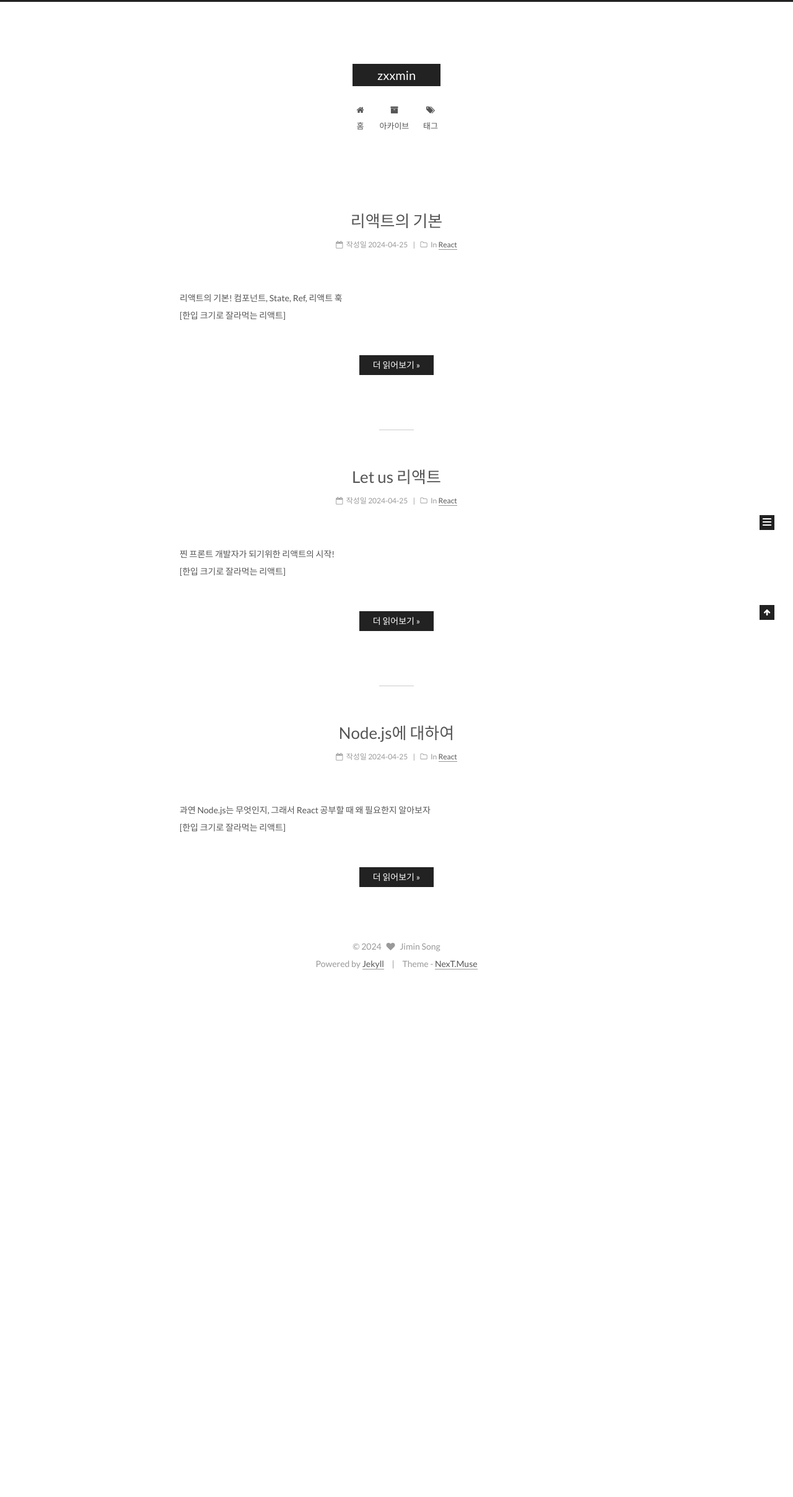
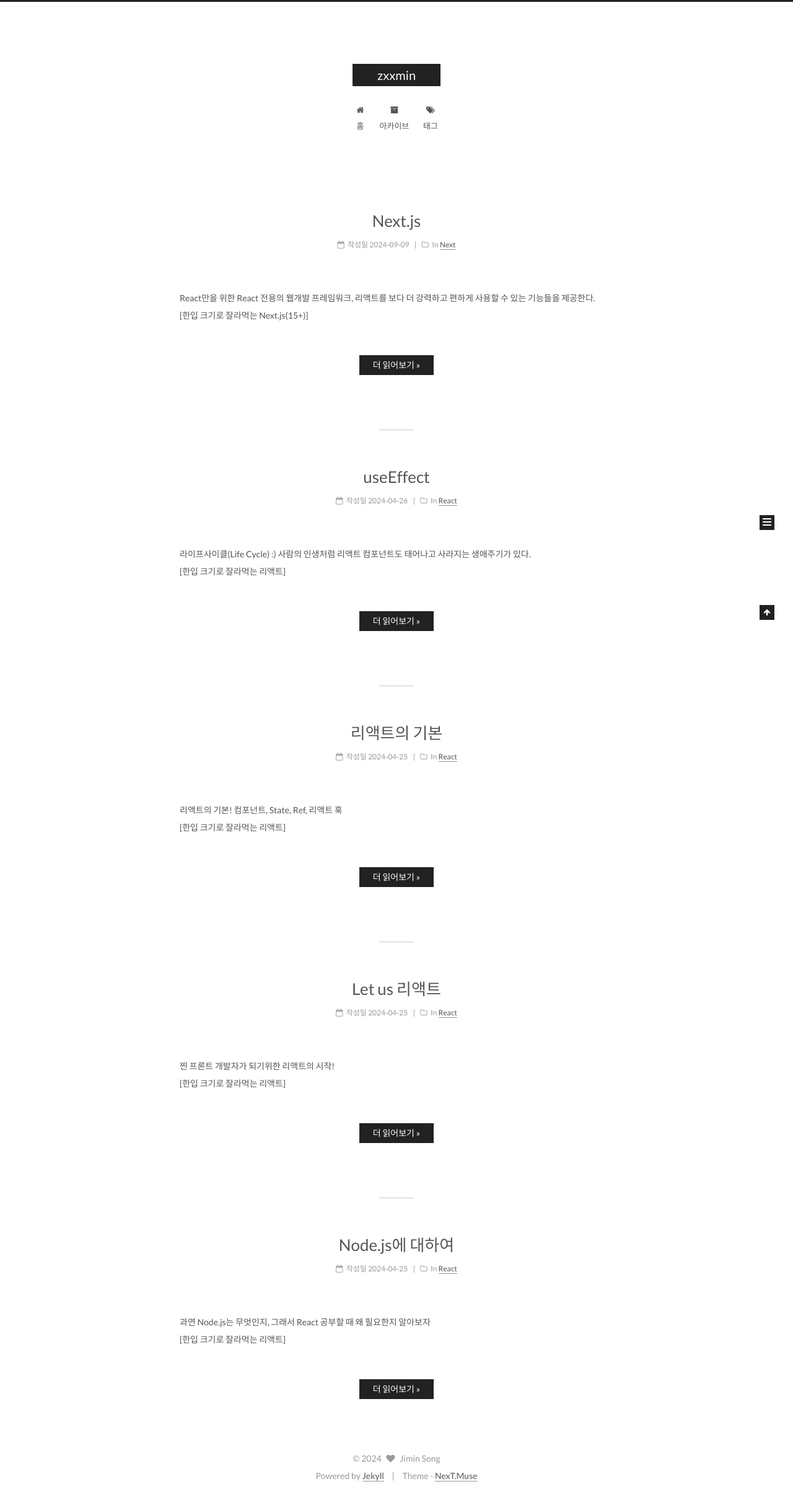
Before and after one commit to zxxmin/zxxmin.github.io, a Jekyll site: the page built from index.html, in a window 1280 px wide. Shown: the whole page at 62% size. Built offline with Jekyll 4.4.1, drawn with Linux system fonts in a browser that asks for light colours; the list of posts is cut into pages by our own code; before the commit the page ends 1589 px from its top, so only the background shows below that.

Commit message:
Next.js 추가

```diff
--- a/_posts/2024-04-25-react-basic.md
+++ b/_posts/2024-04-25-react-basic.md
@@ -81,6 +80,7 @@ State 값이나 set 함수를 여러 컴포넌트에서 사용하는 경우, 최
 Reference(참조)의 줄임말로, 돔(DOM) 요소를 직접 조작할 수 있음.
 
 ## useRef
+ref 객체 생성
 {% highlight javascript linenos %}
 import { useRef } from "react"
 
--- /dev/null
+++ b/_posts/2024-04-26-react-lifecycle.md
@@ -0,0 +1,86 @@
+---
+title: useEffect
+date: 2024-04-26 00:00:01
+categories:
+- React
+---
+
+라이프사이클(Life Cycle) :) 사람의 인생처럼 리액트 컴포넌트도 태어나고 사라지는 생애주기가 있다.<br/>
+[한입 크기로 잘라먹는 리액트]
+
+# 라이프 사이클
+컴포넌트의 라이프사이클은 **마운트(Mount, 탄생)**, **업데이트(Update, 갱신)**, **언마운트(Unmount, 사망)** 으로 구분한다.
+
+* 마운트(Mount) : 컴포넌트를 페이지에 처음 렌더링 할 때
+* 업데이트(Update) : State나 Props의 값이 바뀌거나, 부모 컴포넌트가 리렌더해 자신도 리렌더 될 때
+* 언마운트(Unmount) : 더이상 페이지에 컴포넌트를 렌더링하지 않을 때
+
+# useEffect
+함수 useEffect는 어떤 값이 변경될 때마다 특정 코드를 실행하는 리액트 훅.<br/>
+함수 useEffect를 사용하면 라이프 사이클 제어(Lifecycle Control)를 쉽게 할 수 있다.
+
+{% highlight javascript linenos %}
+import { useEffect } from "react"
+
+useEffect(callback, [deps])
+{% endhighlight %}
+
+첫 번쨰 인수 : 콜백함수(callback), 두 번째 인수 : 의존성 배열(Dependency Array)<br/>
+두 번쨰 인수로 전달된 **의존성 배열의 값이 바뀌면 콜백함수가 실행**.
+
+## 업데이트(Update)
+두 번째 요소인 의존성 배열에 아무것도 전달하지 않으면, useEffect는 컴포넌트를 **렌더링할 때 마다** 콜백 함수를 실행.
+
+{% highlight javascript linenos %}
+import { useEffect } from "react"
+
+useEffect(() => {
+    console.log('컴포넌트 업데이트')
+})
+{% endhighlight %}
+
+### 마운트 시점 제외
+의존성 배열을 인수로 전달하지 않으면 마운트, 업데이트 시점 모두 콜백 함수 호출.
+
+{% highlight javascript linenos %}
+import { useEffect, useRef } from "react"
+
+const didMountRef = useRef(false);
+
+useEffect(() => {
+    if(!didMountRef.current) {
+        didMountRef.current = true;
+        return;
+    } else {
+        console.log('컴포넌트 업데이트')
+    }
+})
+{% endhighlight %}
+
+## 마운트(Mount)
+"컴포넌트의 마운트를 제어한다"<br/>
+의존성 배열에 빈 배열을 전달하면 컴포넌트의 마운트 시점에만 콜백 함수를 실행.
+
+{% highlight javascript linenos %}
+import { useEffect } from "react"
+
+useEffect(() => {
+    console.log('컴포넌트 업데이트')
+}, [])
+{% endhighlight %}
+
+## 언마운트(Unmount)
+언마운트는 컴포넌트가 페이지에서 제거될 때<br/>
+useEffect의 콜백함수가 반환하는 함수를 **클린업 함수** 라고 한다.
+컴포넌트를 렌더링할 때마다 새 인터벌을 생성하고 기존 인터벌은 삭제<br/>
+의존성 배열에 빈 배열을 전달하고 콜백 함수가 함수를 반환하면 언마운트 시점
+
+{% highlight javascript linenos %}
+import { useEffect } from "react"
+
+useEffect(() => {
+    return () => {
+        console.log('컴포넌트 언마운트');
+    }
+}, [])
+{% endhighlight %}
--- /dev/null
+++ b/_posts/2024-10-08-next-start.md
@@ -0,0 +1,115 @@
+---
+title: Next.js
+date: 2024-09-09 00:00:01
+categories:
+- Next
+---
+
+React만을 위한 React 전용의 웹개발 프레임워크, 리액트를 보다 더 강력하고 편하게 사용할 수 있는 기능들을 제공한다.<br/>
+[한입 크기로 잘라먹는 Next.js(15+)]
+
+# Next.js
+React만을 위한 **React 전용의 웹 개발 프레임워크**<br/>
+리액트를 보다 더 강력하고 편하게 사용할 수 있는 기능들을 제공<br/>
+**리액트 확장판** → 리액트 + 페이지 라우팅, 빌트인 최적화 기능, 다이나믹 HTML 스트리밍 등
+
+# Next.js가 인기있는 이유?
+Next.js가 인기있는 이유가 라이브러리가 아니라 프레임워크이기 때문이다?
+* React : UI 개발을 위한 JS **라이브러리**
+* Next : React 전용 **프레임워크**
+
+## 라이브러리 VS 프레임워크
+라이브러리와 프레임워크의 차이 → **주도권이 누구한테 있는가?**
+
+<table>
+    <thead>
+        <tr>
+            <th></th>
+            <th>프레임워크</th>
+            <th>라이브러리</th>
+        </tr>
+    </thead>
+    <tbody>
+        <tr>
+            <th>주도권</th>
+            <td>프레임워크</td>
+            <td>개발자</td>
+        </tr>
+        <tr>
+            <th></th>
+            <td>
+                → <b>프레임워크가 제공하는 기능을 이용</b>하거나<br/>
+                허용하는 범위 내에서만 추가 도구 사용 가능<br/>
+                ex) 페이지 라우팅 → Page Router, App Router
+            </td>
+            <td>
+                → <b>기능 구현을 원하는 방향</b>으로 진행.<br/>
+                사용하고 싶은 도구, 기술 사용<br/>
+                ex) 페이지 라우팅 → 사용하고 싶은 도구, 기술 사용
+            </td>
+        </tr>
+        <tr>
+            <th>자유도</th>
+            <td><b>낮음</b> → 거의 모든 기능 제공</td>
+            <td><b>높음</b> → 기본 기능 외 제공 없음</td>
+        </tr>
+        <tr>
+            <th></th>
+            <td>방법이 정해져있음. 그 틀안에서 개발</td>
+            <td>렌더링을 제외한 모든건 다 직접</td>
+        </tr>
+    </tbody>
+</table>
+
+## 결론
+프레임워크인 Next.js는 다양한 기능을 기본적으로 제공하는 기능들을 이용해서 많은 문제들을 간단하게 해결 가능.
+<img src="/assets/images/next/next-is-framework.webp">
+
+<div class="callout">
+    <span>:rocket:</span>
+    추후에 Next에 라우팅에 대해 배울 예정. Next 라우팅 기능에는 Page Router와 App Router<br/>
+    Page Router → Next 초창기부터 제공되었던 구버전 라우터<br/>
+    App Router → Next 13 버전과 함께 처음으로 공개된 신규 라우터. 신규 기능들을 제공<br/>
+    현재 과도기로 둘다 사용할 줄 알아야한다.
+</div>
+
+
+# Next App 생성
+## App 생성
+{% highlight powershell linenos %}
+npx create-next-app@14 폴더네임 또는 .
+{% endhighlight %}
+
+<img src="/assets/images/next/create-next-app.webp">
+
+→ 페이지 라우팅 실습을 위해 14버전과 App Router? No 사용
+
+## local 서버
+{% highlight powershell linenos %}
+cd 폴더네임
+npm run dev
+{% endhighlight %}
+
+<img src="/assets/images/next/start-next.webp">
+
+# Next 폴더 구조
+<div style="display:flex; felx-direction:row; gap:20px">
+    <div><img src="/assets/images/next/next-folder.webp"></div>
+    <div>
+        <b>public</b> : 이미지 같은 정적 파일<br/>
+        <br/>
+        <b>src/pages</b> : 페이지가 되는 파일<br/>
+        &ensp;<b>_app.tsx</b> : 리액트의 App.jsx<br/>
+        &ensp;&ensp;root 컴포넌트<br/>
+        &ensp;&ensp;모든 페이지 역할을 하는 컴포넌트의 부모 컴포넌트<br/>
+        &ensp;<b>_document.tsx</b> : 리액트의 index.html
+        &ensp;&ensp;페이지 전체에 필요한 html 태그 (meta, script 등등)<br/>
+        <br/>
+        <b>src/styles</b> : CSS 파일
+    </div>
+</div>
+실습을 위해 next.config.mjs → reatStrictMode → false
+
+# 평가
+라이브러리와 프레임워크에 대해서 확실히 짚고 넘어가는 계기가 되었다.<br/>
+넥스트를 왜 배워야하는지 리액트보다 어떤 부분이 더 좋은지 비교할 수 있어서 좋았다.
--- a/_sass/_custom/custom.scss
+++ b/_sass/_custom/custom.scss
@@ -11,3 +11,11 @@ div.callout {
         left: 24px;
     }
 }
+
+table {
+    tbody {
+        th {
+            border-bottom-width: 1px;
+        }
+    }
+}
```
Also changed, not shown: other parts of _posts/2024-04-25-react-basic.md (+0 -1 lines), assets/images/next/create-next-app.webp (added), assets/images/next/next-folder.webp (added), assets/images/next/next-is-framework.webp (added), assets/images/next/start-next.webp (added).
